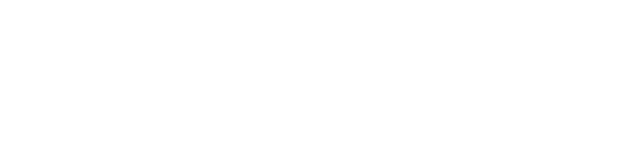
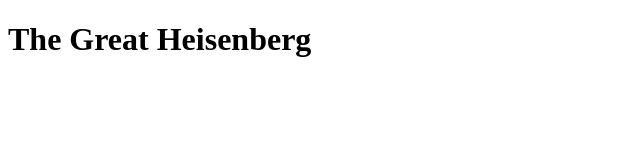
Before and after one commit to burhanudinm81/first-repo, a plain HTML site: page index.html in a window 1280 px wide. Shown: the whole page, without its empty margins (0-640 px from the left). Drawn offline with Linux system fonts and the light colour scheme.

Commit message:
menambahkan judul pada index.html

```diff
--- a/index.html
+++ b/index.html
@@ -6,6 +6,6 @@
     <title>Heisenberg</title>
 </head>
 <body>
-
+    <h1>The Great Heisenberg</h1>
 </body>
 </html>
```
